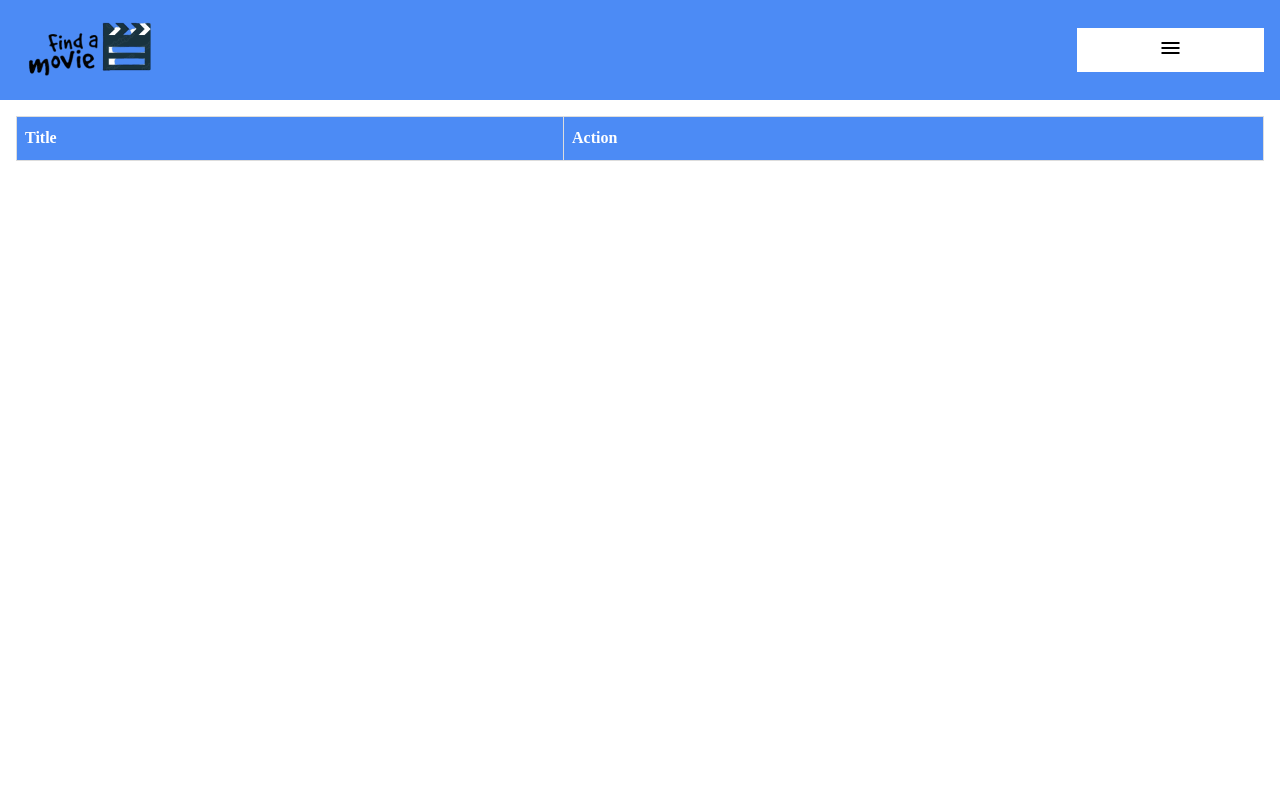
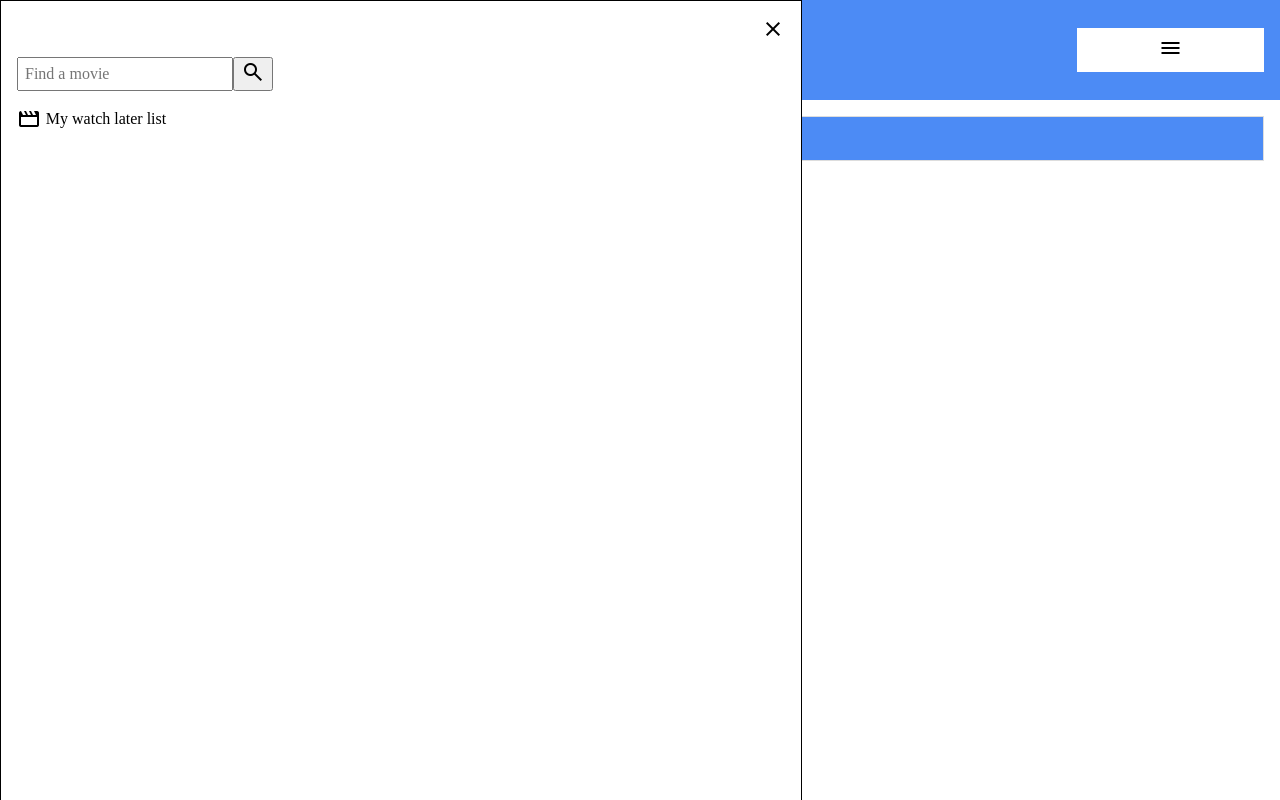
Before and after one commit to Peererxon/findAMovie, a website built with Vite: page src/user/watch-later/index.html in a window 1280 px wide. Both pictures are taken after a click on the button "menu". Built offline with nearby package versions, Linux system fonts and the light colour scheme.

Commit message:
implement menu on all pages

```diff
--- a/src/user/watch-later/index.html
+++ b/src/user/watch-later/index.html
@@ -28,18 +28,25 @@
         <span class="material-symbols-outlined" id="close-crosshair">
           <span class="material-symbols-outlined"> close </span>
         </span>
-        <form action="../search/index.html" method="get">
-          <input type="text" placeholder="Find a movie" name="title" />
-          <button>
+        <form
+          action="../../search/index.html"
+          method="get"
+          id="search-movie-form"
+        >
+          <input
+            id="hamburger-menu--input"
+            type="text"
+            placeholder="Find a movie"
+            name="title"
+          />
+          <button type="submit">
             <span class="material-symbols-outlined"> search </span>
           </button>
         </form>
-        <ul>
-          <li><a href="./index.html">My watch later list</a></li>
-        </ul>
-        <a class="email" href="mailto:findmovie@contact.com"
-          >findmovie@contact.com</a
-        >
+        <div id="watch-later-container">
+          <span class="material-symbols-outlined"> movie </span>
+          <a href="./index.html">My watch later list</a>
+        </div>
       </div>
     </header>
     <div id="container">
@@ -57,5 +64,6 @@
       src="../../js/handleWatchLaterTableButtons.js"
       type="module"
     ></script>
+    <script src="../../js/hamburgerMenu.js"></script>
   </body>
 </html>
```
Also changed, not shown: src/info/index.html (+12 -11 lines), src/search/index.html (+12 -9 lines).
